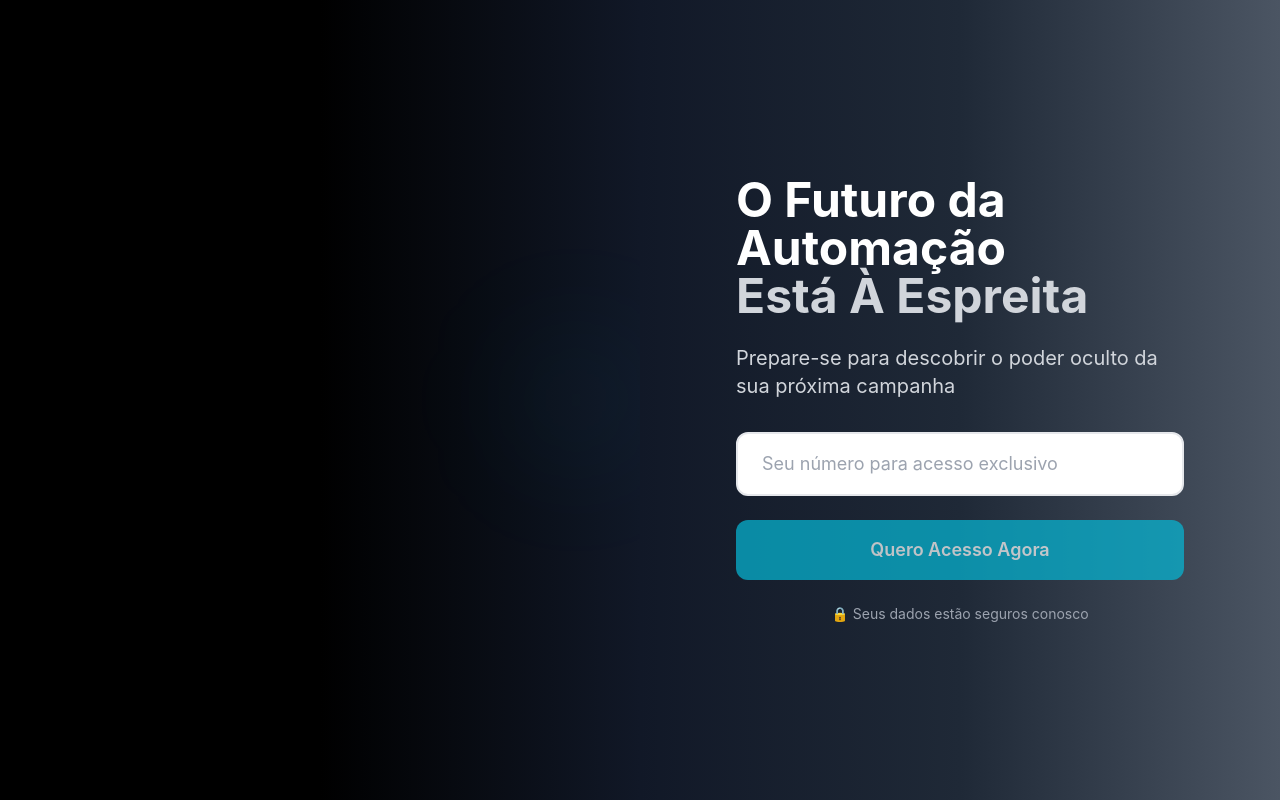
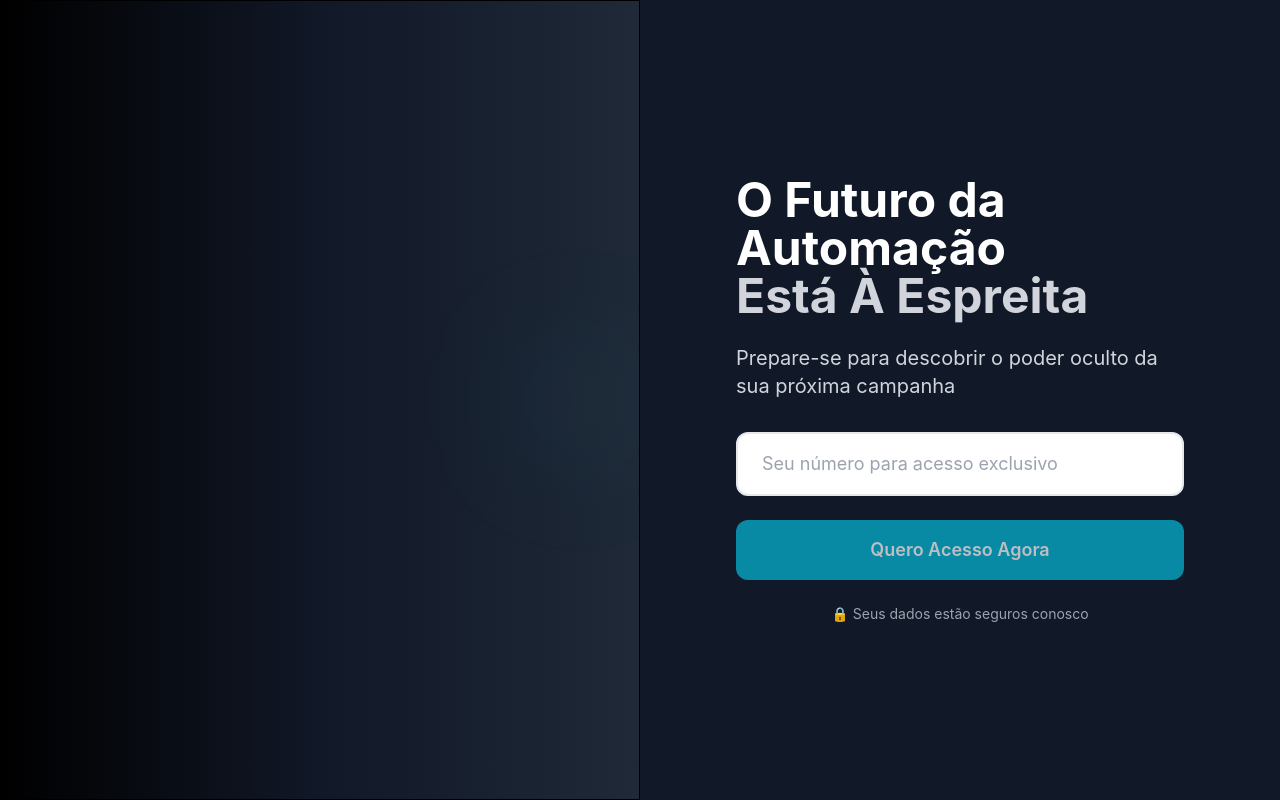
Before and after one commit to tiagoyoko/vibecodelp, a Next.js app: page / in a window 1280 px wide. Built offline with nearby package versions, Linux system fonts and the light colour scheme.

Commit message:
Mensagem do commit original ou uma nova mensagem

```diff
--- a/app/page.tsx
+++ b/app/page.tsx
@@ -37,7 +37,7 @@ export default function Page() {
                 data-oid=":o1hn7l"
             >
                 <div
-                    className="absolute inset-0 bg-gradient-to-r from-black via-black to-gray-900"
+                    className="absolute inset-0 bg-gradient-to-r from-black via-gray-900 to-gray-800 bg-[#00000000] border-[#000000] border"
                     data-oid="dv._hxe"
                 ></div>
 
@@ -61,15 +61,11 @@ export default function Page() {
 
             {/* Right Half - Light Content Section */}
             <div
-                className="lg:w-1/2 bg-gray-900 relative overflow-hidden flex items-center justify-center p-8 lg:p-16 min-h-[50vh] lg:min-h-screen"
+                className="lg:w-1/2 flex items-center justify-center p-8 lg:p-16 min-h-[50vh] lg:min-h-screen bg-gray-900"
                 data-oid="mzr19b0"
             >
                 <div
-                    className="absolute inset-0 bg-gradient-to-l from-gray-600 via-gray-800 to-gray-900"
-                    data-oid="0_6oj_x"
-                ></div>
-                <div
-                    className={`relative z-10 max-w-md w-full transition-all duration-1000 delay-500 ${isVisible ? 'opacity-100 translate-y-0' : 'opacity-0 translate-y-8'}`}
+                    className={`max-w-md w-full transition-all duration-1000 delay-500 ${isVisible ? 'opacity-100 translate-y-0' : 'opacity-0 translate-y-8'}`}
                     data-oid="5sqlm1k"
                 >
                     {/* Main heading */}
```
